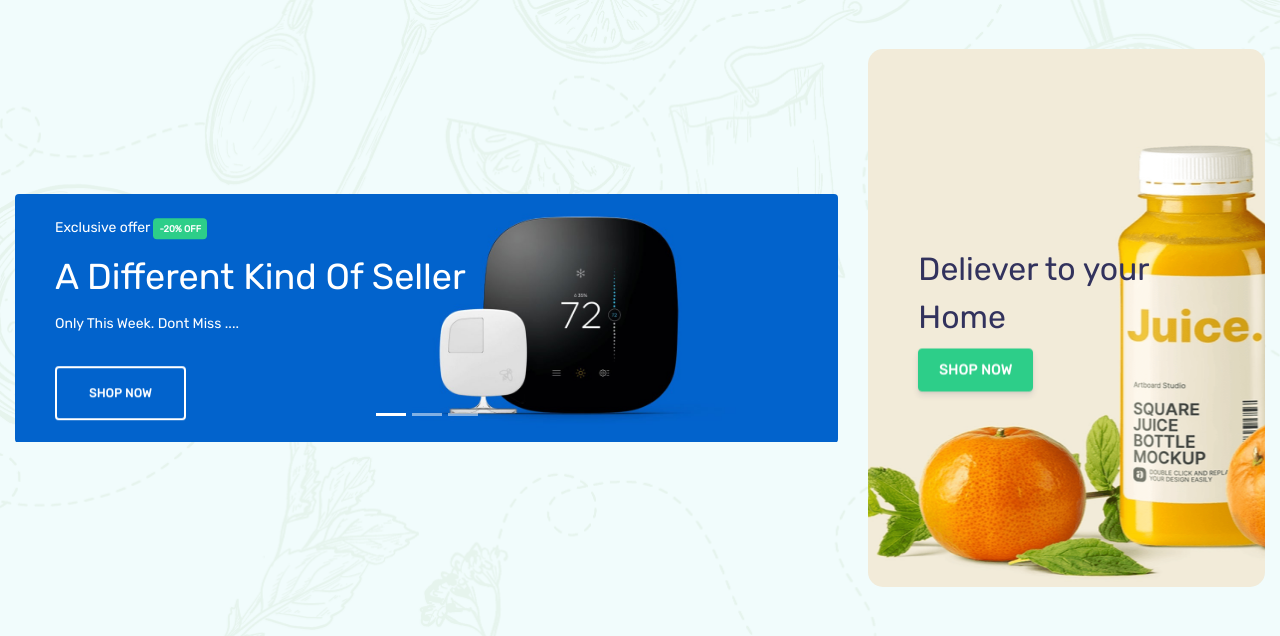
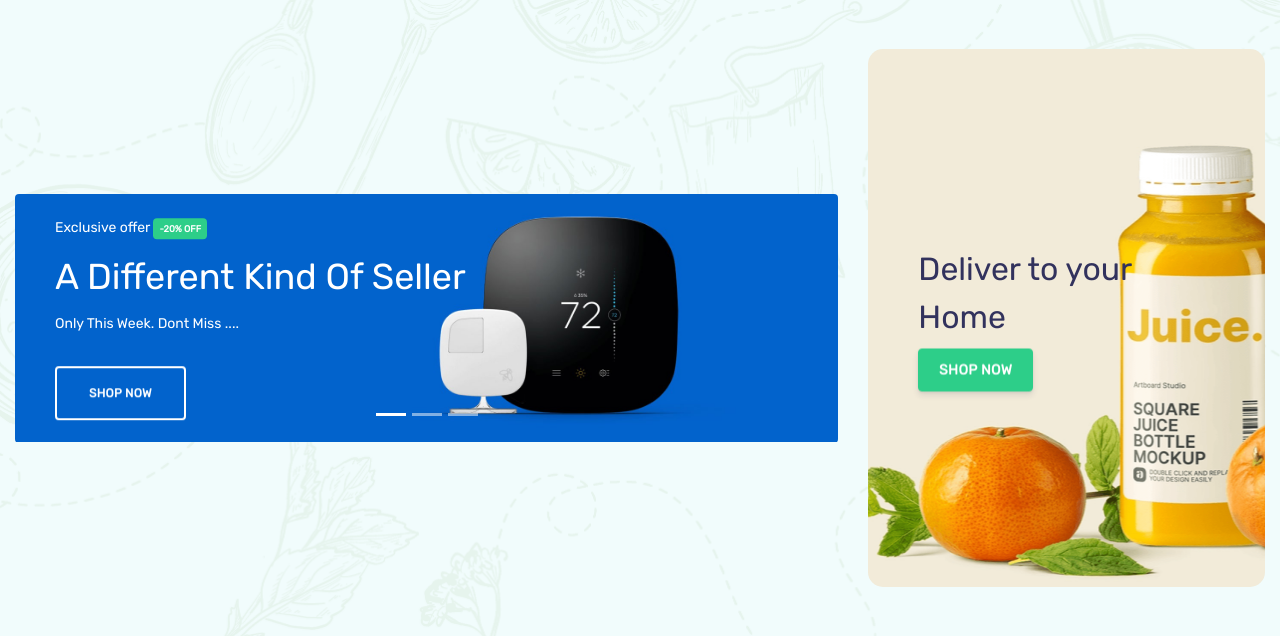
Before and after one commit to Bethelphina/Bethlyn, a Django app: page / in a window 1280 px wide. Shown: the part 197-833 px from the top of the page. Run offline with Django 4.2, Linux system fonts and the light colour scheme; data comes from the database, SQL or seed files in the repository; data that the repository does not hold is empty; some libraries are stand-ins or nearby versions.

Commit message:
fixed deliver

```diff
--- a/templates/index.html
+++ b/templates/index.html
@@ -77,7 +77,7 @@
                 {% comment %} style="background:url(static/img/banner-11.png) no-repeat center bottom;background-size:cover;" {% endcomment %}
                 <div class="banner-img style-3">
                     <div class="banner-text">
-                        <h2>Deliever to your Home</h2>
+                        <h2>Deliver to your Home</h2>
                         <a href="" class="btn btn-success">Shop Now</a>
                     </div>
                 </div>
```
